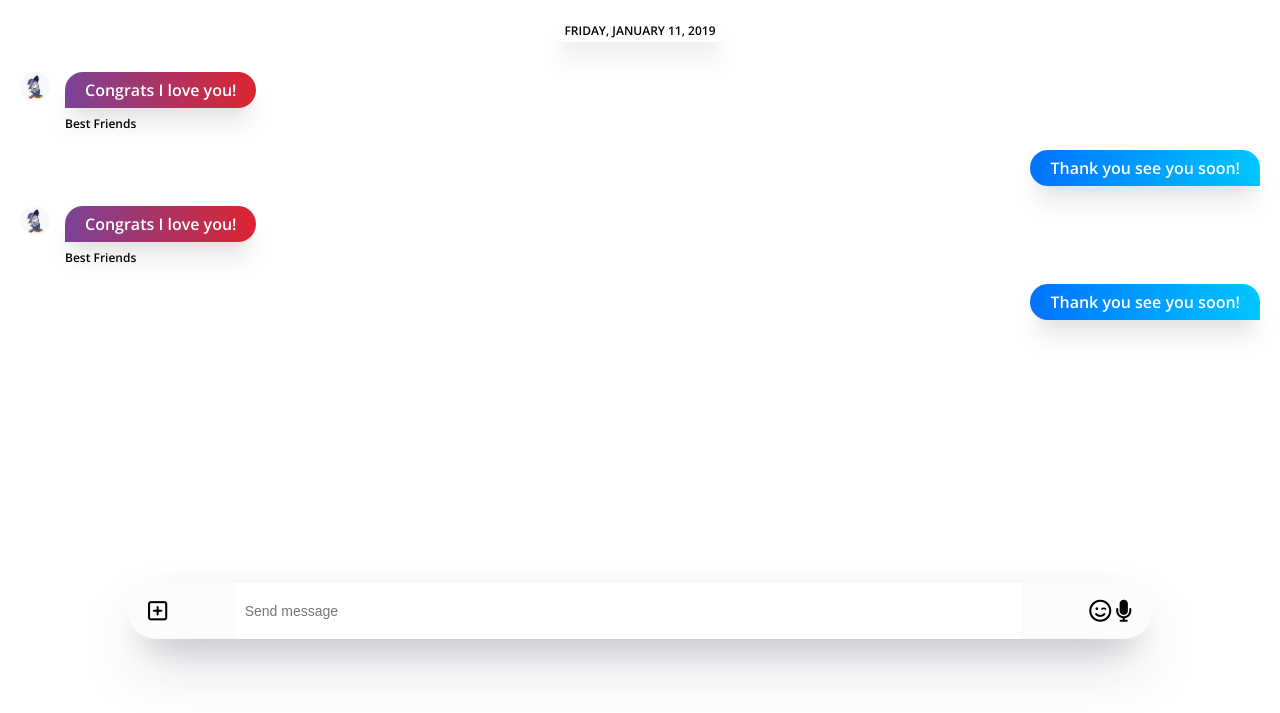
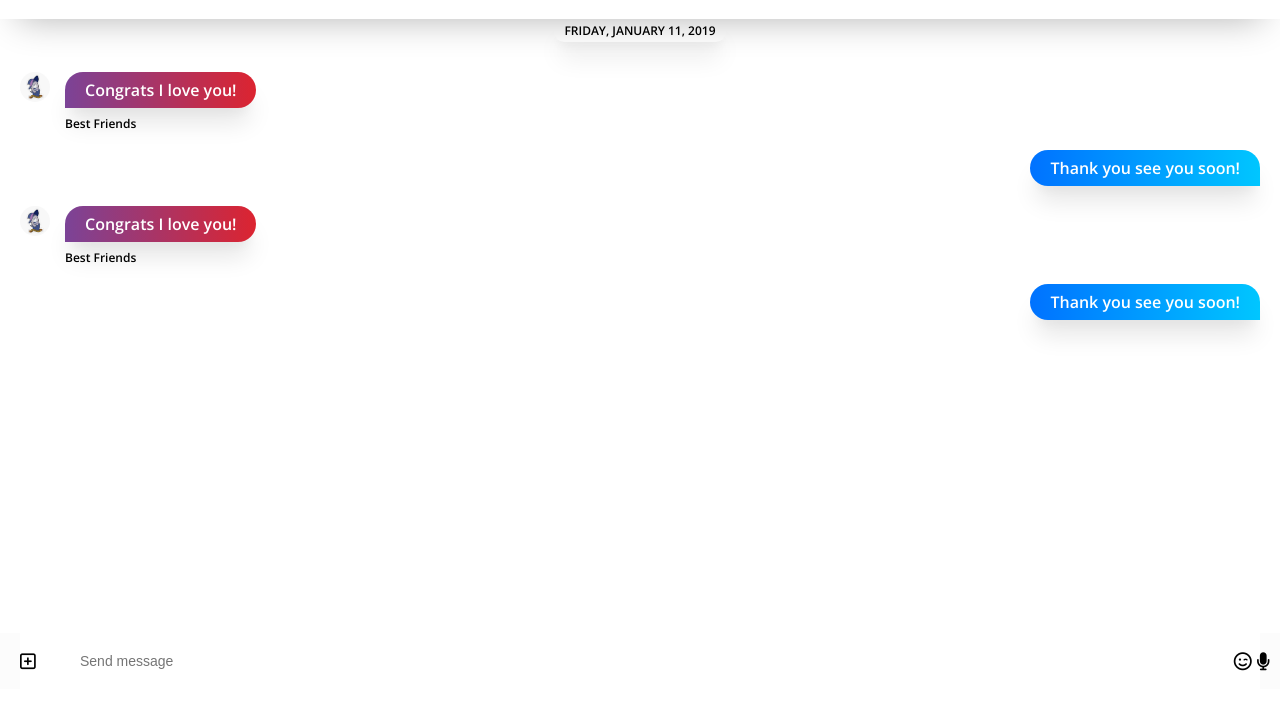
Before and after one commit to Chokoty/NomadCoder-Kakao-Clone-V.2, a plain HTML site: page chat.html in a window 1280 px wide. Shown: the part 111-824 px from the top of the page. Drawn offline with nearby package versions, Linux system fonts and the light colour scheme.

Commit message:
add transition to chat #8.1 Going Crazy part One using ' ~' sibling select important order input -> icons icon can be hid after 'input' in  HTML

```diff
--- a/chat.html
+++ b/chat.html
@@ -80,18 +80,17 @@
           </li>
         </ul>
       </main>
-      <div class="chat__write">
-        <div class="chat__write-column">
+      <div class="chat__write--container">
+        <input class="chat__write" type="text" placeholder="Send message" />
+
+        <div class="chat__icon-left chat__icon">
           <i class="far fa-plus-square"></i>
         </div>
-        <div class="chat__write-column">
-          <input type="text" placeholder="Send message" />
-        </div>
-        <div class="chat__write-column">
+        <div class="chat__icon-right chat__icon">
           <span class="chat__write-icon">
             <i class="far fa-smile-wink"></i>
           </span>
-          <span class="chat__write-icon">
+          <span class="chat__write-icon ">
             <i class="fas fa-microphone"></i>
           </span>
         </div>
--- a/css/chat.css
+++ b/css/chat.css
@@ -4,6 +4,8 @@
   width: 100%;
   padding: 5px 0px;
   background-color: white;
+  box-shadow: 0 18px 36px -18px rgba(0, 0, 0, 0.3),
+    0 -12px 36px -8px rgba(0, 0, 0, 0.025);
 }
 
 .chats-body {
@@ -21,10 +23,9 @@
   min-height: 10000vh;
 }
 
-.chat__write {
+.chat__write--container {
   position: fixed;
-  bottom: 50px;
-  width: 80%;
+  bottom: 0px;
   margin: 0 auto;
   left: 0;
   right: 0;
@@ -33,9 +34,40 @@
   align-items: center;
   background-color: #fcfcfc;
   padding: 0px 20px;
-  border-radius: 40px;
-  box-shadow: 0 30px 60px -12px rgba(50, 50, 93, 0.25),
-    0 18px 36px -18px rgba(0, 0, 0, 0.3), 0 -12px 36px -8px rgba(0, 0, 0, 0.025);
+  /* box-shadow: 0 30px 60px -12px rgba(50, 50, 93, 0.25),
+    0 18px 36px -18px rgba(0, 0, 0, 0.3), 0 -12px 36px -8px rgba(0, 0, 0, 0.025); */
+}
+
+.chat__write {
+  bottom: 0px;
+  widows: 100%;
+  border-radius: 0;
+  padding: 20px 60px;
+  width: 100%;
+  border: none;
+  font-size: 14px;
+}
+
+.chat__icon-left {
+  position: absolute;
+}
+
+.chat__icon-right {
+  position: absolute;
+  right: 10px;
+}
+
+.chat__write:focus {
+  outline: none;
+}
+
+.chat__icon {
+  font-size: 18px;
+  transition: opacity 0.3s ease-in-out;
+}
+
+.chat__write:focus ~ .chat__icon {
+  opacity: 0;
 }
 
 .chat__write i {
@@ -50,10 +82,6 @@
   width: 100%;
   border: none;
   font-size: 14px;
-}
-
-.chat__write-column input:focus {
-  outline: none;
 }
 
 .chat-screen .chat__messages {
```
